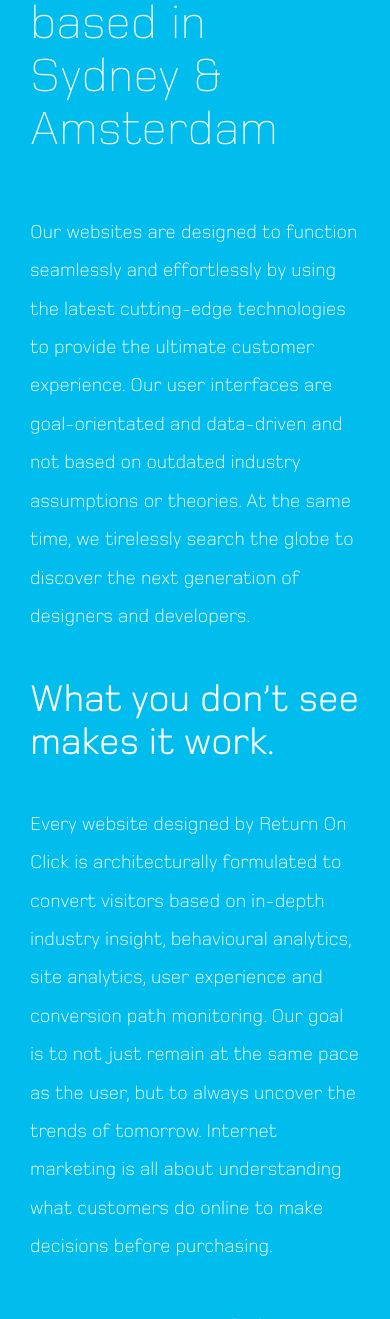
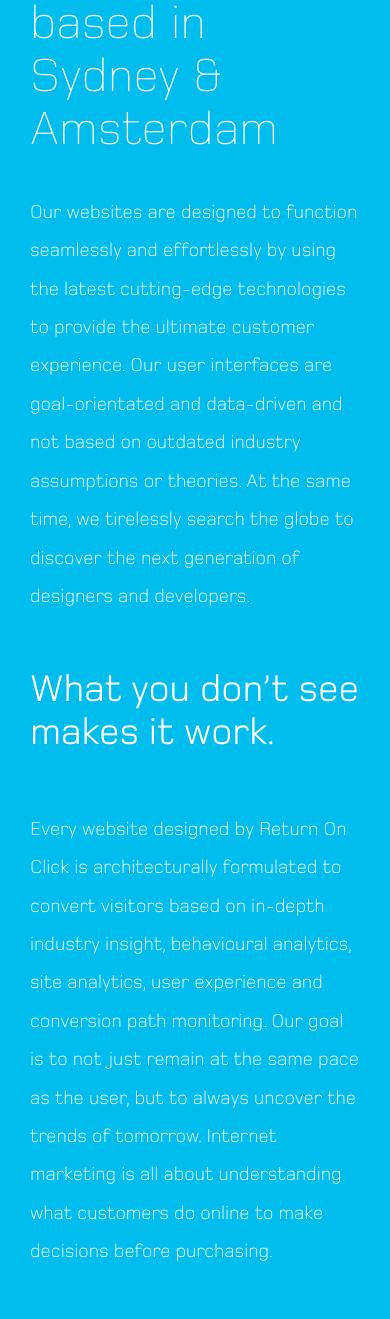
Before and after one commit to returnonclick/roc_site, a PHP site: page /v2/index.html in a window 390 px wide; the page is wider, and only the part inside the window is pictured. Shown: the part 333-1652 px from the top of that part. Run offline with PHP 8.4, Linux system fonts and the light colour scheme; some libraries are stand-ins or nearby versions.

```diff
--- a/v2/css/main.css
+++ b/v2/css/main.css
@@ -806,16 +806,13 @@ h2 {
   font-size: 2.0rem;
 }
 h3 {
-  font-size: 2rem;
+  font-size: 2.0rem;
 }
 p {
   font-size: 1.1rem;
   line-height: 2rem;
   font-weight: 300;
   padding: 20px 0;
-}
-p:last-child {
-  padding: 40px 0 0 0;
 }
 @media (max-width: 698px) {
   h1 {
@@ -825,7 +822,7 @@ p:last-child {
     font-size: 2rem;
   }
   h3 {
-    font-size: 1.5rem;
+    font-size: 2rem;
   }
   p {
     font-size: 1rem;
--- a/v2/css/main.less
+++ b/v2/css/main.less
@@ -49,7 +49,7 @@ h2 {
 }
 
 h3 {
-  font-size: 2rem;
+  font-size: 2.0rem;
 }
 p {
   font-size: 1.1rem;
@@ -58,14 +58,10 @@ p {
   padding: 20px 0;
 }
 
-p:last-child {
-  padding: 40px 0 0 0;
-}
-
 @media (max-width: 698px){
   h1 {  font-size: 2.5rem;  }
   h2 {  font-size: 2rem;  }
-  h3 {  font-size: 1.5rem;  }
+  h3 {  font-size: 2rem;  }
   p {  font-size: 1rem;  }
 }
 
--- a/v2/index.html
+++ b/v2/index.html
@@ -99,8 +99,8 @@
             <div class="col-md-8 com-sm-8 com-xs-12" style="padding-top: 15px">
                 <p>Our websites are designed to function seamlessly and effortlessly by using the latest cutting-edge technologies to provide the ultimate customer experience. Our user interfaces are goal-orientated and data-driven and not based on outdated industry assumptions or theories. At the same time, we tirelessly search the globe to discover the next generation of designers and developers.</p>
             </div>
-            <div class="col-md-10 com-sm-10 com-xs-12" style="padding-top: 45px">
-                <h2>What you don’t see makes it work.</h2>
+            <div class="col-md-10 com-sm-10 com-xs-12" style="padding-bottom: 35px; padding-top: 35px">
+                <h3>What you don’t see makes it work.</h3>
             </div>
             <div class="col-md-8 com-sm-8 com-xs-12">
                 <p>Every website designed by Return On Click is architecturally formulated to convert visitors based on in-depth industry insight, behavioural analytics, site analytics, user experience and conversion path monitoring. Our goal is to not just remain at the same pace as the user, but to always uncover the trends of tomorrow. Internet marketing is all about understanding what customers do online to make decisions before purchasing.</p>
```
